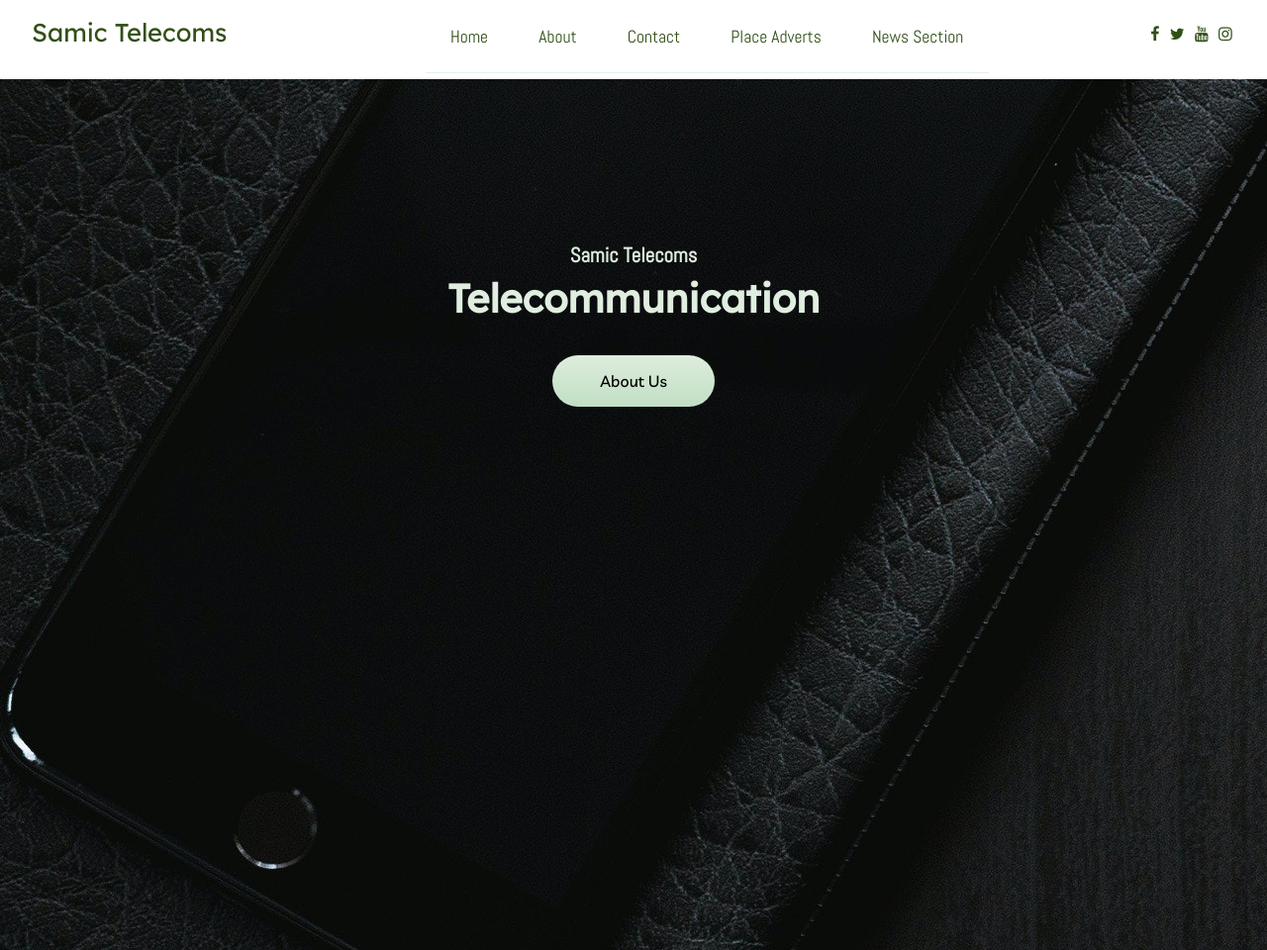
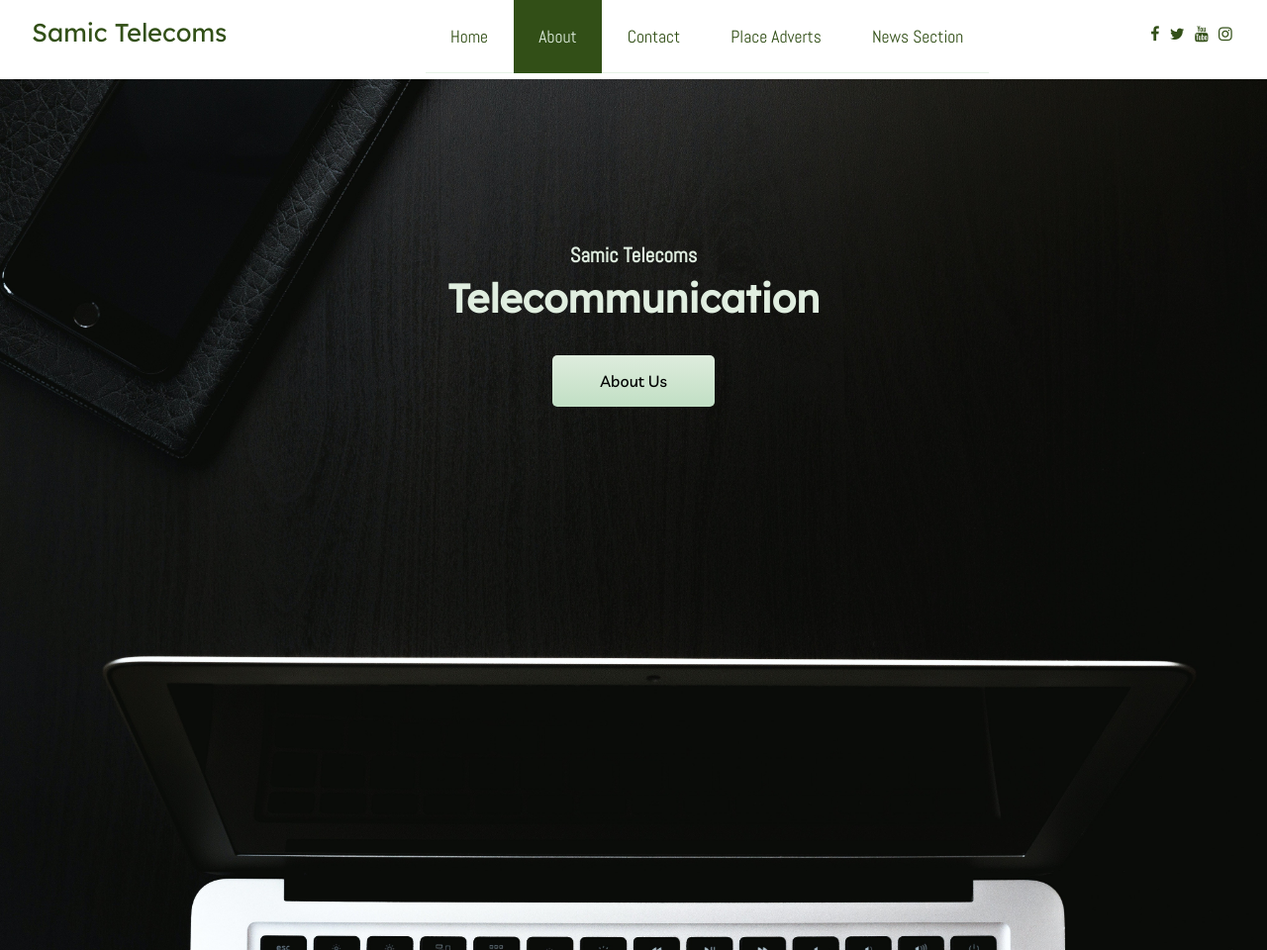
Before and after one commit to DrFemzy/samic-telecoms, a plain HTML site: page about.html in a window 1280 px wide. Shown: the top 960 px of the page at 99% size. Drawn offline with nearby package versions, Linux system fonts and the light colour scheme.

Commit message:
About Page background and Nav display for current page

```diff
--- a/about.html
+++ b/about.html
@@ -20,7 +20,7 @@
 
             <link rel="stylesheet" href="./css/style.css">
 </head>
-<body style= "background: rgb(247, 248, 250);">
+<body >
      <!-- ================Navigation=================== -->
      <nav style="box-shadow: 0px 5px 5px grey;" class="nav">
         <div class="nav-menu flex-row">
@@ -37,8 +37,8 @@
                     <li class="nav-link">
                         <a href="./index.html">Home</a>
                     </li>
-                    <li class="nav-link">
-                        <a href="./about.html">About</a>
+                    <li class="nav-link current">
+                        <a  href="./about.html">About</a>
                     </li>
                     <li class="nav-link">
                         <a href="./contact.html">Contact</a>
@@ -63,7 +63,7 @@
     </nav>
     <!-- ================Navigation=================== -->
 
-    <main>
+    <main style="background: rgb(232, 255, 232);">
 
 
     <section  class="site-title about-title">
--- a/css/style.css
+++ b/css/style.css
@@ -150,7 +150,7 @@
 
 .nav .nav-items .nav-link:hover{
     background-color: var(--darkgreen);
-    border-bottom-left-radius: 10px;
+
 }
 
 .nav .nav-items .nav-link:hover a{
@@ -172,6 +172,15 @@
     background-color: var(--darkgreen);
 
 }
+
+/* Styling for the Current page */
+.nav .nav-menu > div .nav-items .current, .nav .nav-menu > div .nav-items .current a{
+    color: var(--lightestgreen) !important;
+    background-color: var(--darkgreen);
+}
+
+
+/* end Styling for the Current page */
 /* ==================End Navbar================= */
 
 
@@ -561,6 +570,11 @@
         justify-content: space-around;
     }
 
+    .nav .nav-items .nav-link:hover{
+        background-color: var(--darkgreen);
+        border-bottom-left-radius: 10px;
+    }
+
 }
 /* end Viewport Less than or Equal to 818px */
 
@@ -628,13 +642,25 @@
 
 main .about-title{
 
-    background: url(../images/aboutbg.jpg) !important;
+    background: url(../images/aboutbg.jpg) ;
     height: 110vh;
     background-size: cover;
 }
 
+main .about-title .site-background .btn{
+    border-radius: 5px;
+    transition: .5s;
+}
 
+main .about-title .site-background .btn:hover{
+    background: var(--lightestgreen);
+    color: var(--darkgreen);
+}
 
+main .container{
+    background: white;
+    margin-top: 1rem;
+}
 
 
 
```
Also changed, not shown: ads.html (+1 -1 lines), contact.html (+1 -1 lines), index.html (+1 -1 lines), news.html (+1 -1 lines).
